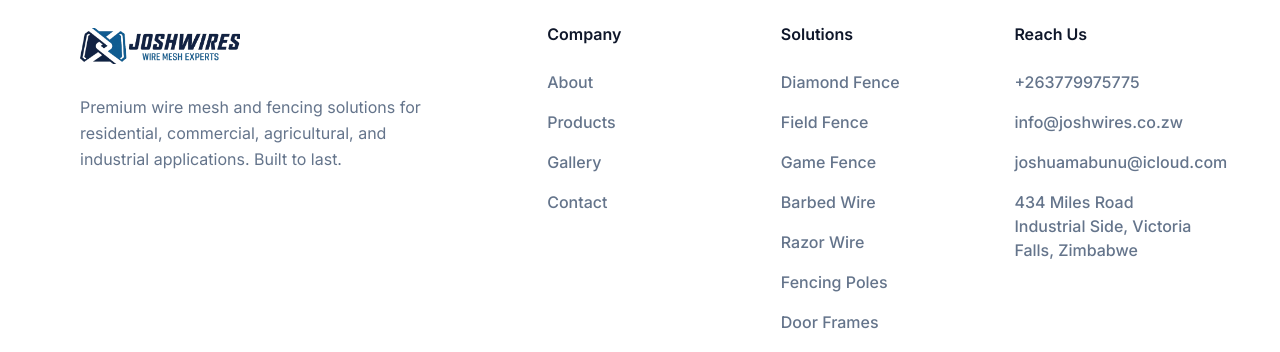
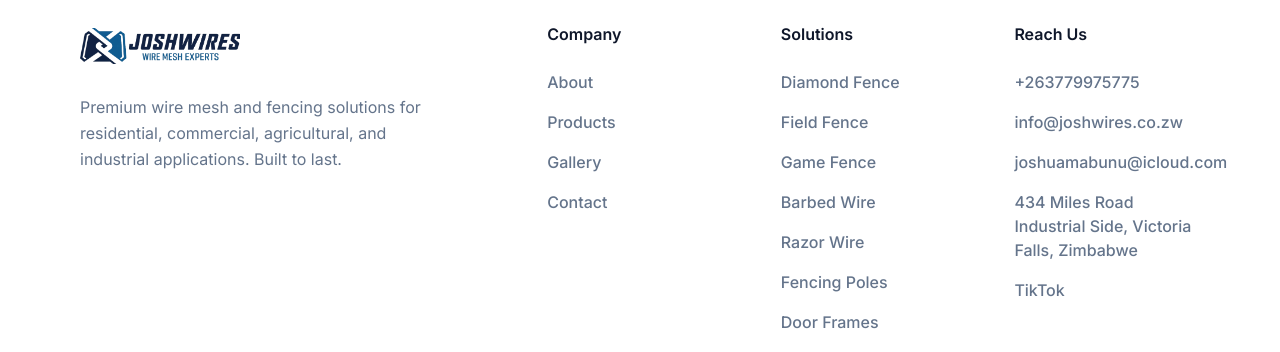
Before and after one commit to tinoe0404/job-wires, a Next.js app: page / in a window 1280 px wide. Shown: the part 2293-2645 px from the top of the page. Built offline with nearby package versions, Linux system fonts and the light colour scheme.

Commit message:
feat: add TikTok social link to site data and footer component

```diff
--- a/components/Footer.tsx
+++ b/components/Footer.tsx
@@ -111,6 +111,18 @@ export default function Footer() {
                   {companyInfo.address}
                 </span>
               </li>
+              {companyInfo.tiktok && (
+                <li>
+                  <a
+                    href={companyInfo.tiktok}
+                    target="_blank"
+                    rel="noopener noreferrer"
+                    className="text-[var(--color-muted)] text-base font-medium hover:text-[var(--color-accent)] transition-colors inline-block"
+                  >
+                    TikTok
+                  </a>
+                </li>
+              )}
             </ul>
           </div>
         </div>
--- a/lib/data.ts
+++ b/lib/data.ts
@@ -256,4 +256,5 @@ export const companyInfo = {
   emails: ["info@joshwires.co.zw", "joshuamabunu@icloud.com"],
   address: "434 Miles Road Industrial Side, Victoria Falls, Zimbabwe",
   whatsapp: "263779975775",
+  tiktok: "https://www.tiktok.com/@joshwires1356?_r=1&_t=ZS-96RXv5DG2NB",
 };
```
